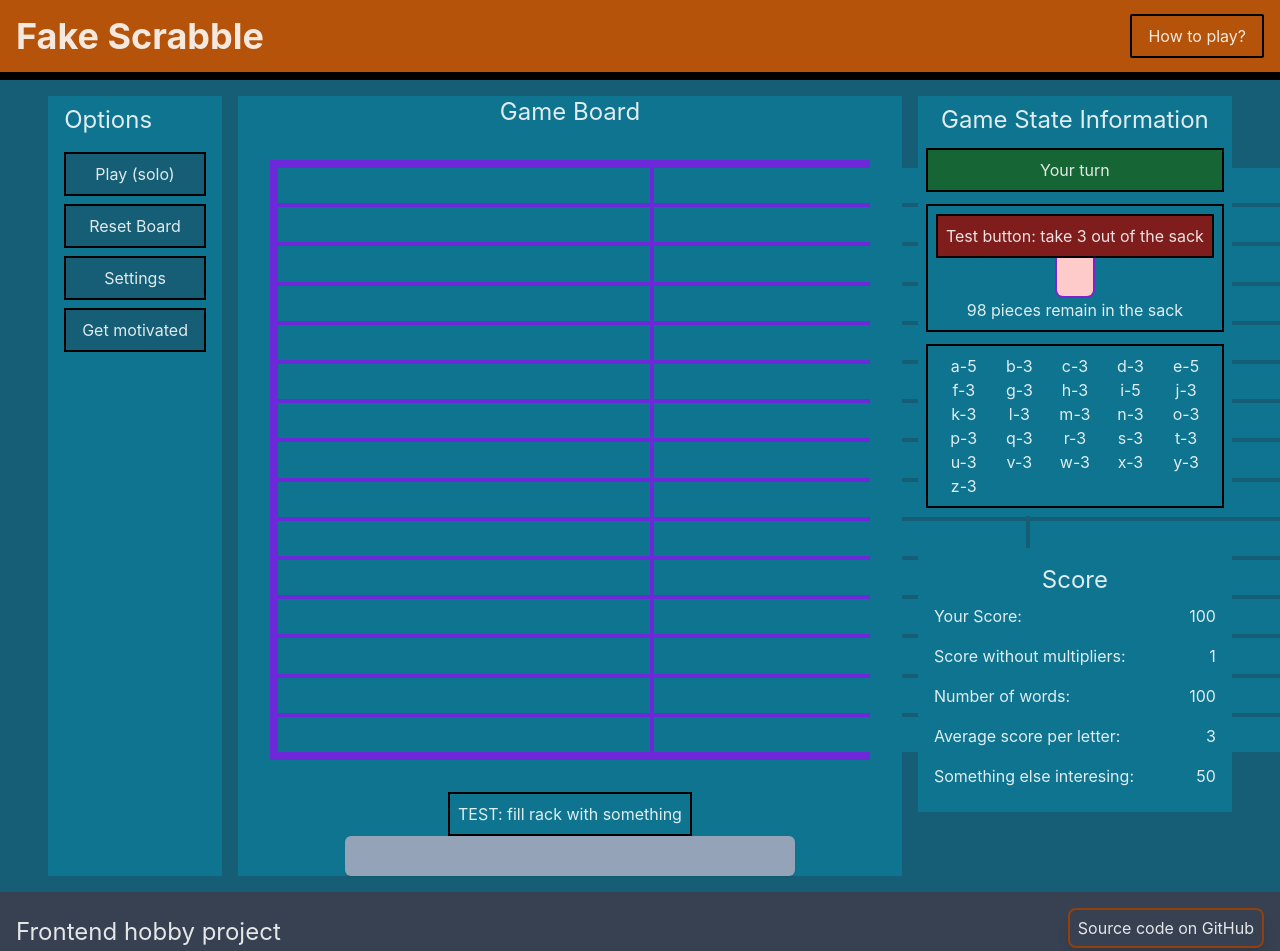
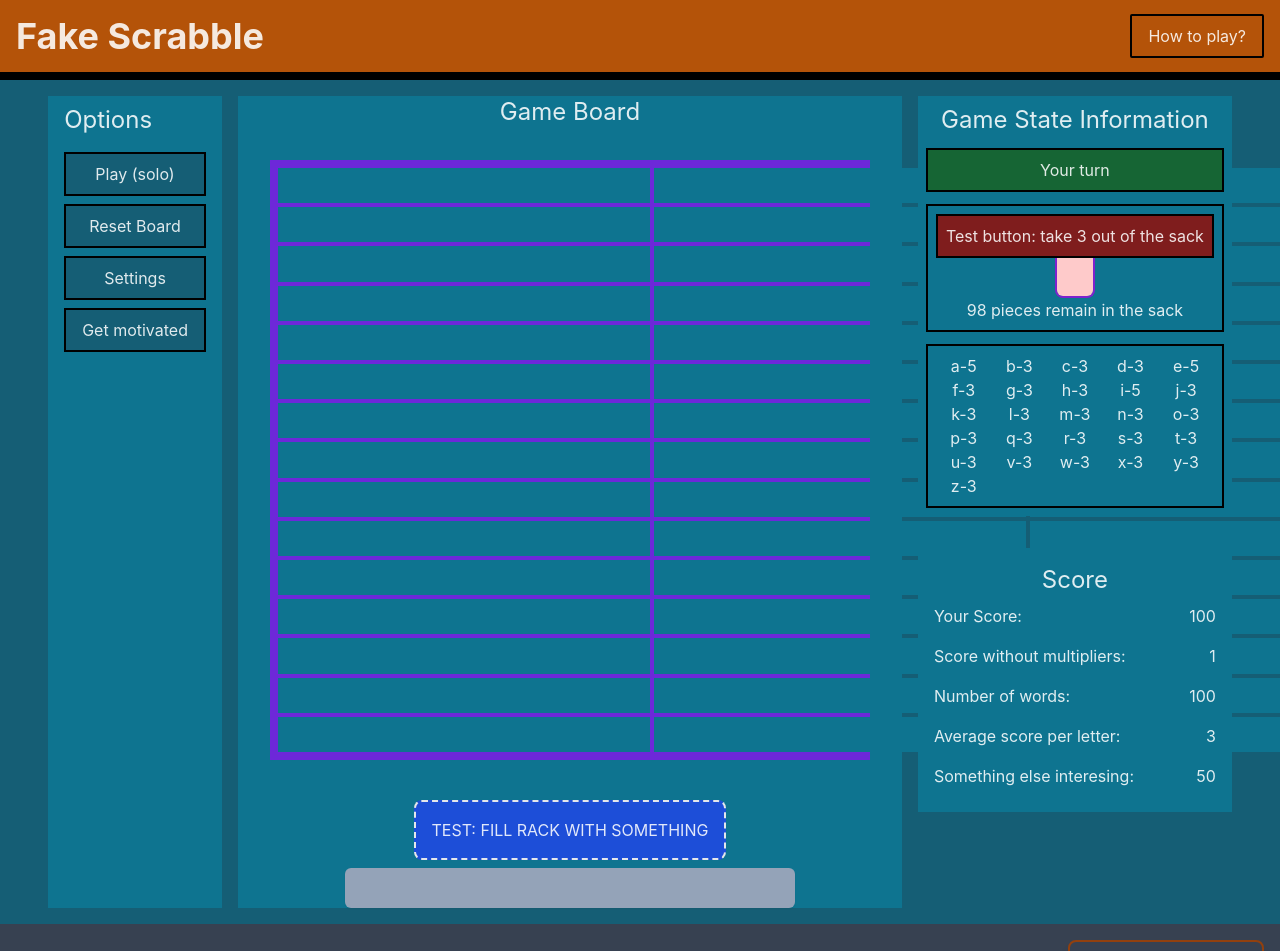
Before and after one commit to anonOstrich/scrabble-clone, a React (Vite) app: page / in a window 1280 px wide. Shown: the top 951 px of the page. Built offline with nearby package versions, Linux system fonts and the light colour scheme.

Commit message:
Created a big ugly debug button

```diff
--- a/src/GameBoard/CharacterRack.tsx
+++ b/src/GameBoard/CharacterRack.tsx
@@ -1,36 +1,38 @@
-import { addToRack, removeFromRack } from "../features/rack/rackSlice"
-import { useAppDispatch, useAppSelector } from "../hooks/state-hooks"
-import CharacterRackPiece from "./CharacterRackPiece"
-
+import DebugButton from '../components/DebugButton';
+import { addToRack, removeFromRack } from '../features/rack/rackSlice';
+import { useAppDispatch, useAppSelector } from '../hooks/state-hooks';
+import CharacterRackPiece from './CharacterRackPiece';
 
 export default function CharacterRack() {
-
-    const rackPieces = useAppSelector(state => state.rack.pieces)
-    const sackPieces = useAppSelector(state => state.sack.piecesByIds)
-    const dispatch = useAppDispatch()
-
+  const rackPieces = useAppSelector((state) => state.rack.pieces);
+  const sackPieces = useAppSelector((state) => state.sack.piecesByIds);
+  const dispatch = useAppDispatch();
 
   function handleAddToRack() {
-        console.log('adding...')
-        const piecesToAdd = Object.values(sackPieces).slice(0, 4)
-        dispatch(addToRack(piecesToAdd))
+    console.log('adding...');
+    const piecesToAdd = Object.values(sackPieces).slice(0, 4);
+    dispatch(addToRack(piecesToAdd));
   }
 
   function createRemoveHandler(index: number) {
     return () => {
-            dispatch(removeFromRack({ indices: [index] }))
+      dispatch(removeFromRack({ indices: [index] }));
+    };
   }
-    }
-
 
   return (
     <>
-            <button onClick={handleAddToRack} className="border-2 border-black p-2">TEST: fill rack with something</button>
+      <DebugButton handleClick={handleAddToRack} type="neutral">
+        TEST: fill rack with something
+      </DebugButton>
+
       <ul className="flex flex-wrap justify-center gap-2 bg-slate-400 py-2 rounded-md shadow-sm min-h-[40px]">
-                {rackPieces.map((character, idx) => (<li key={idx}>
+        {rackPieces.map((character, idx) => (
+          <li key={idx}>
             <CharacterRackPiece character={character.value ?? ''} removeCharacter={createRemoveHandler(idx)} />
-                </li>))}
+          </li>
+        ))}
       </ul>
     </>
-    )
+  );
 }
--- /dev/null
+++ b/src/components/DebugButton.tsx
@@ -0,0 +1,26 @@
+interface DebugButtonProps {
+  children: React.ReactNode;
+  handleClick: () => void;
+  className?: string;
+  type?: 'danger' | 'success' | 'neutral';
+}
+
+const colorsByType = {
+  danger: 'bg-rose-700 hover:bg-rose-500 focus:bg-rose-500',
+  success: 'bg-green-700 hover:bg-green-500 focus:bg-green-500',
+  neutral: 'bg-blue-700 hover:bg-blue-500 focus:bg-blue-500',
+};
+
+/*
+    Meant for exploring functionality from the frontend, but in the finished product the interaction might start differently than from a button press.
+*/
+export default function DebugButton({ children, handleClick, className, type = 'danger' }: DebugButtonProps) {
+  return (
+    <button
+      className={`${className} p-4 m-2 border-2 border-dashed  rounded-lg uppercase hover:scale-105 focus:scale-105 transition-transform ${colorsByType[type]}`}
+      onClick={handleClick}
+    >
+      {children}
+    </button>
+  );
+}
```
Lines whose indentation alone changed are shown as unchanged.
